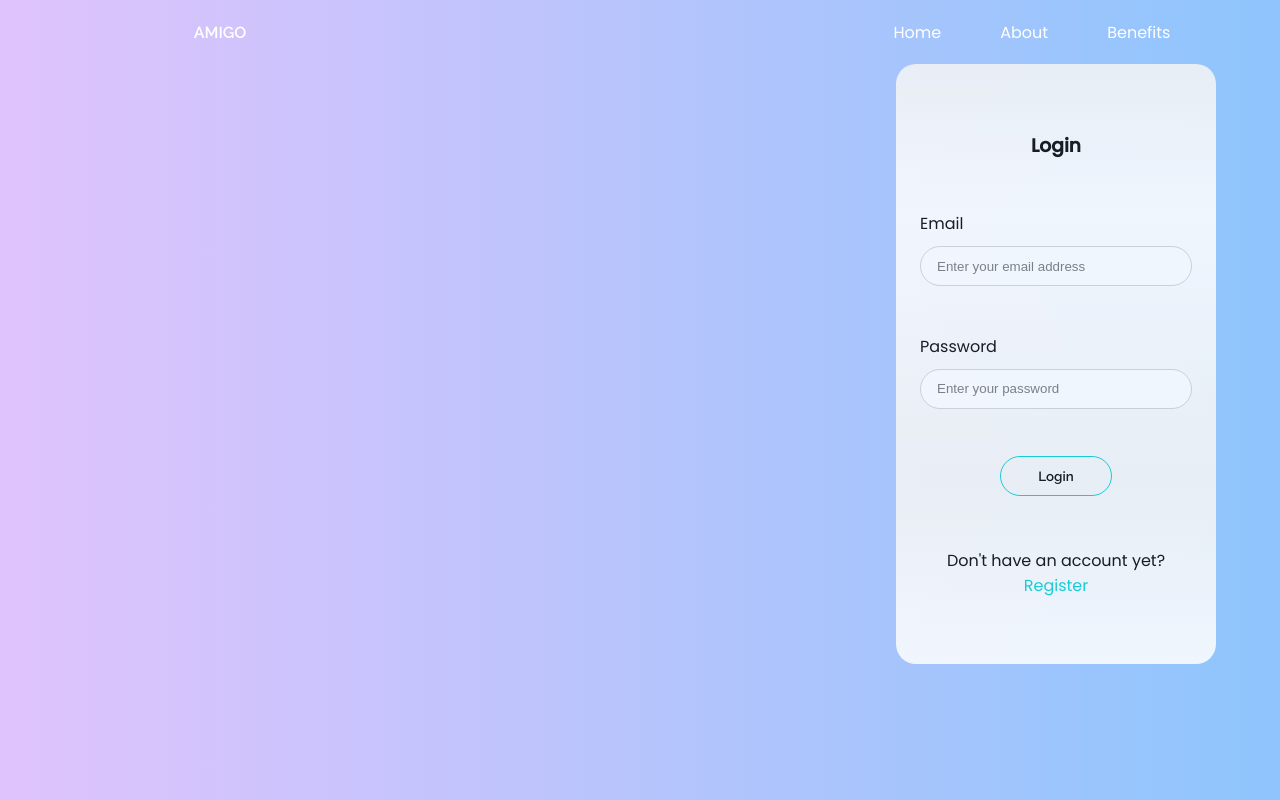
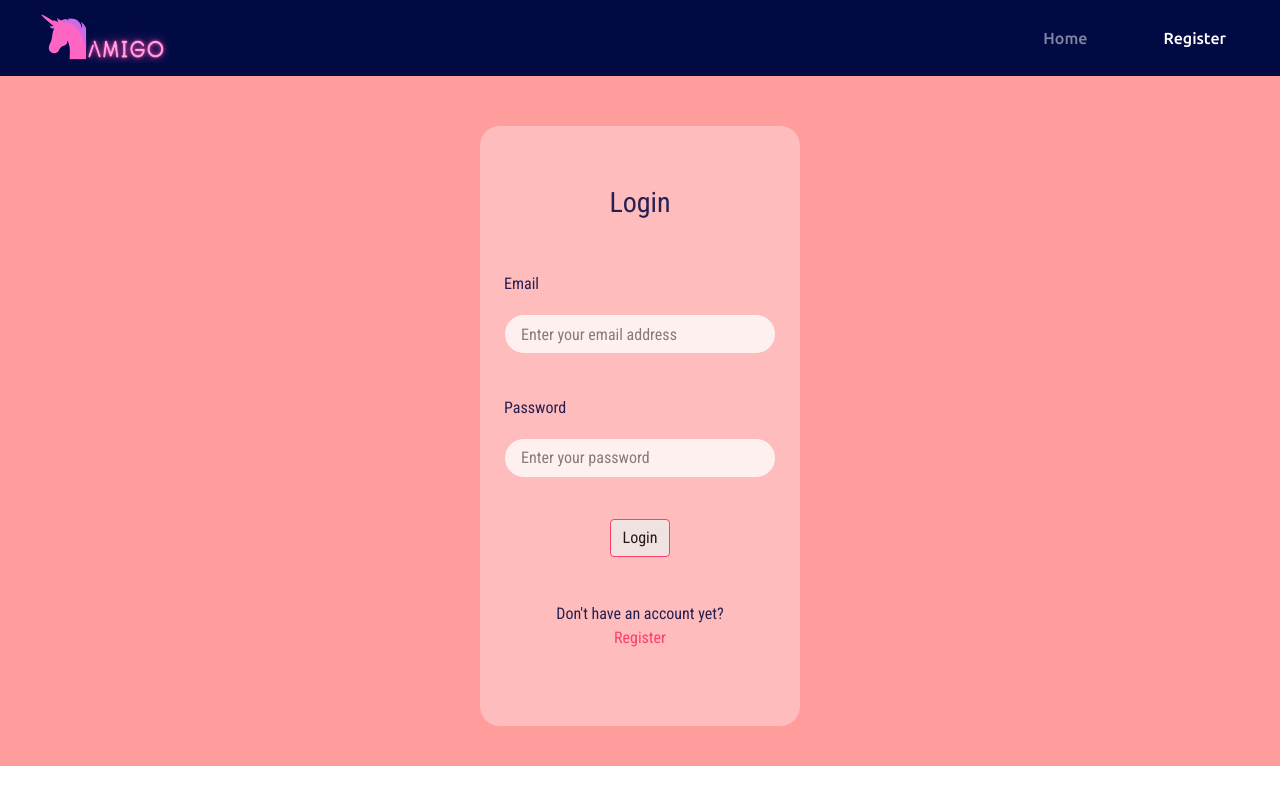
Before and after one commit to singh08prashant/amigo, a plain HTML site: page login.html in a window 1280 px wide. Drawn offline with nearby package versions, Linux system fonts and the light colour scheme.

Commit message:
implement login.html

```diff
--- a/css/login.css
+++ b/css/login.css
@@ -1,30 +1,25 @@
-:root {
-  /* Colors */
 
-  /* Fonts */
-  --font-family-body: "Poppins", sans-serif;
-  --font-family-heading: "Raleway", sans-serif;
-}
 
-* {
-  margin: 0;
-  padding: 0;
-  box-sizing: border-box;
-}
 
 .login_container {
   display: none;
+
 }
-.home_container {
-  width: 95vw;
+.parent-container {
+  width: 100vw;
   display: flex;
   align-items: center;
   justify-content: flex-end;
+  background-color: #FF9D9D;
 }
 .nav_bar_container {
   width: 30%;
 }
 .login_card_container {
+  margin-top: 50px;
+  margin-left:  auto;
+  margin-right: auto;
+  margin-bottom: 40px;
   height: 75vh;
   width: 25vw;
   display: flex;
@@ -32,13 +27,7 @@
   justify-content: center;
   box-shadow: -3px -3px 5px hsla(0, 0%, 100%, 80%),
     3px 3px 15px rgba(0, 0%, 0%, 0.5);
-  background: linear-gradient(
-    to top,
-    hsl(48, 6%, 100%) 0%,
-    hsl(60, 6%, 96%) 31%,
-    hsl(40, 9%, 108%) 75%,
-    hsl(60, 4%, 96%) 100%
-  );
+  background: #FFC2C2;
   border-radius: 20px;
   opacity: 0.85;
 }
@@ -79,7 +68,7 @@
 
 .input_box {
   height: 2.5rem;
-  border: 1px solid lightgray;
+  border: 1px solid #FFC2C2;
   border-radius: 25px;
   padding-left: 1rem;
 }
@@ -93,18 +82,18 @@
 
 .login_btn {
   font-family: var(--font-family-heading);
-  border: 1px solid darkturquoise;
+  border: 1px solid #FF2E63;
   cursor: pointer;
 }
 
 .login_btn:hover {
-  background-color: darkturquoise;
-  color: #fff;
+  background-color: #FF2E63;
+  color: #FFC2C2;
 }
 
 .register {
   text-decoration: none;
-  color: darkturquoise;
+  color: #FF2E63;
 }
 #register-link {
   display: flex;
--- a/css/main.css
+++ b/css/main.css
@@ -1,5 +1,6 @@
 body {
   font-family: 'Roboto Condensed', sans-serif;
+  color: #010A43;
 }
 
 .home_container {
--- a/login.html
+++ b/login.html
@@ -4,37 +4,45 @@
     <meta charset="UTF-8" />
     <meta http-equiv="X-UA-Compatible" content="IE=edge" />
     <meta name="viewport" content="width=device-width, initial-scale=1.0" />
-    <title>Login || Amigo</title>
-    <link rel="preconnect" href="https://fonts.googleapis.com" />
-    <link rel="preconnect" href="https://fonts.gstatic.com" crossorigin />
-    <link
-      href="https://fonts.googleapis.com/css2?family=Poppins:wght@300;400;500&family=Raleway:wght@600;700&display=swap"
-      rel="stylesheet"
-    />
-    <link rel="stylesheet" href="./css/common.css" />
-    <link rel="stylesheet" href="./css/login.css" />
+    <link rel="stylesheet" href="https://maxcdn.bootstrapcdn.com/bootstrap/4.0.0/css/bootstrap.min.css" integrity="sha384-Gn5384xqQ1aoWXA+058RXPxPg6fy4IWvTNh0E263XmFcJlSAwiGgFAW/dAiS6JXm" crossorigin="anonymous">
+
+    <link rel="preconnect" href="https://fonts.googleapis.com">
+    <link rel="preconnect" href="https://fonts.gstatic.com" crossorigin>
+    <link href="https://fonts.googleapis.com/css2?family=Ubuntu:wght@500&display=swap" rel="stylesheet">
+    <link href="https://fonts.googleapis.com/css2?family=Roboto+Condensed&family=Ubuntu:wght@500&display=swap" rel="stylesheet">
+    <link rel="stylesheet" href="css/main.css" />
+    <link rel="stylesheet" href="css/login.css" />
+    <title>Login | Amigo</title>
   </head>
   <body>
-    <header>
-      <div class="header_container">
-        <div class="logo_container">
-          <div class="brand_logo"></div>
-          <div class="brand_name">
-            <a class="nav_link amigo" href="./index.html">AMIGO</a>
-          </div>
-        </div>
-        <div class="nav_bar_container">
-          <a class="nav_link" href="./index.html">Home</a>
-          <a class="nav_link" href="#about">About</a>
-          <a class="nav_link" href="#benefit">Benefits</a>
-        </div>
-        <!-- <div class="login_container">
-          <a class="nav_link login_btn" href="./login.html">Login</a>
-        </div> -->
+    <nav class="navbar navbar-expand-lg navbar-dark" style=" background-color: #010A43;">
+
+      <a class="navbar-brand" href="#">
+        <img src="assets/icon.png" height="50" alt="">
+      </a>
+
+      <button class="navbar-toggler" type="button" data-toggle="collapse" data-target="#navbarSupportedContent" aria-controls="navbarSupportedContent" aria-expanded="false" aria-label="Toggle navigation">
+        <span class="navbar-toggler-icon"></span>
+      </button>
+
+      <div class="collapse navbar-collapse" id="navbarSupportedContent">
+        <ul class="navbar-nav ml-auto">
+          <li class="nav-item ">
+            <a class="nav-link" href="index.html">Home <span class="sr-only">(current)</span></a>
+          </li>
+
+          <li class="nav-item active">
+            <a class="nav-link" href="#">Register</a>
+          </li>
+
+
+
+        </ul>
+
       </div>
-    </header>
+    </nav>
     <section>
-      <div class="home_container">
+      <div class="parent-container">
         <div class="login_card_container">
           <div class="login_card">
             <div class="login_form_container">
```
Also changed, not shown: index.html (+1 -1 lines).
